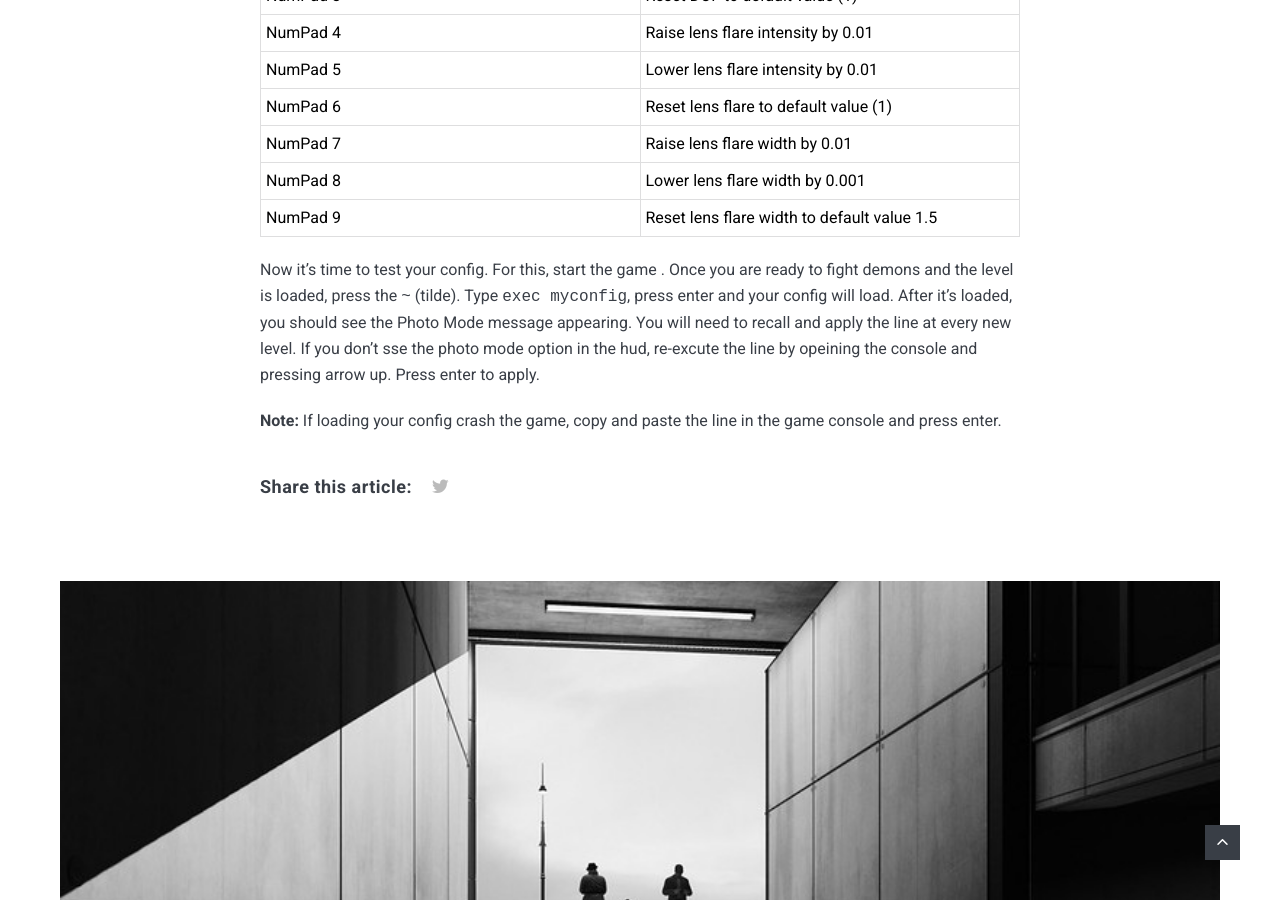
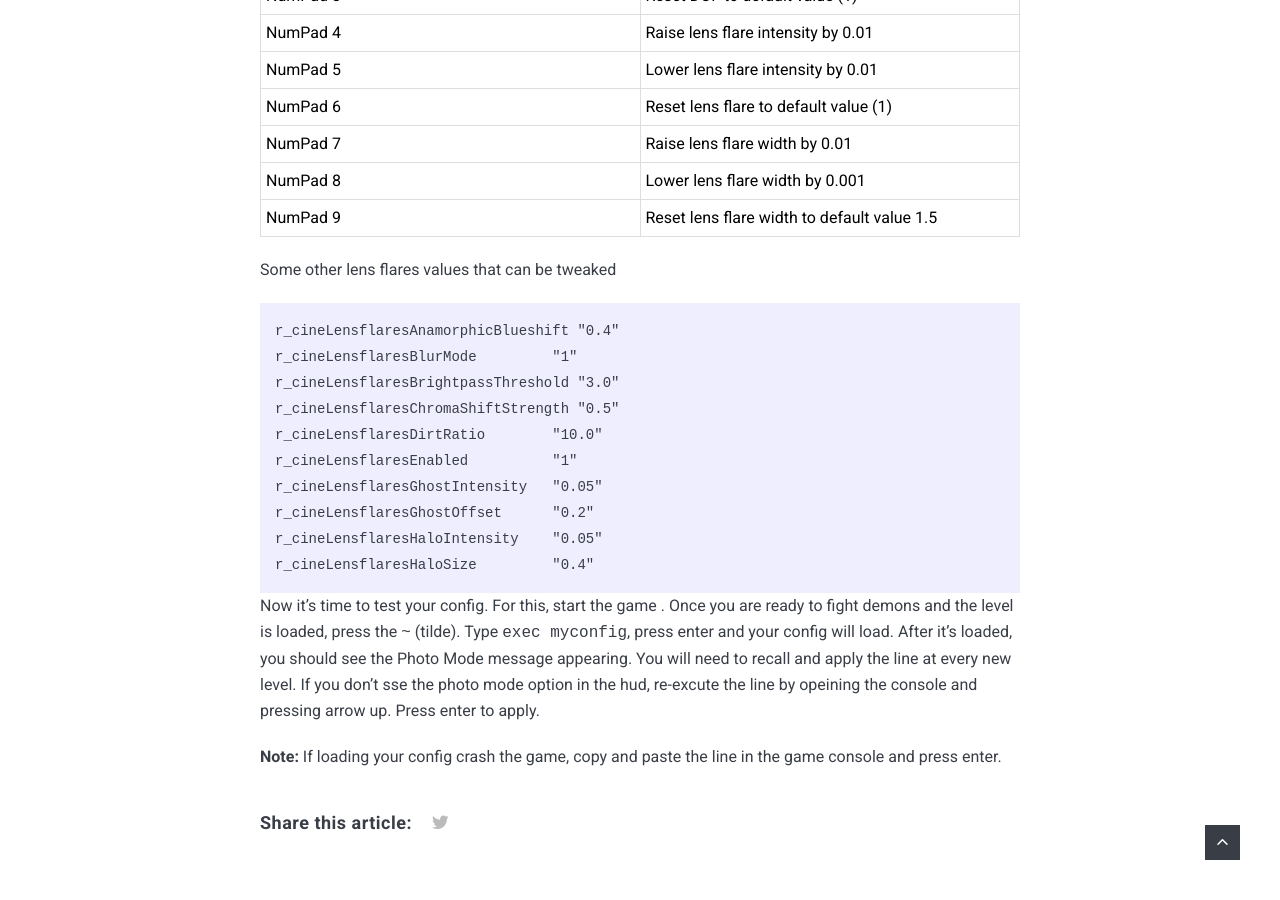
Before and after one commit to AnticOwl/anticowl.github.io, a Jekyll site: the page built from _posts/2024-07-21-Doom-Eternal.md, in a window 1280 px wide and 900 px high, scrolled down 2625 px. Built offline with Jekyll 4.4.1, drawn with Linux system fonts in a browser that asks for light colours; nearby versions of some CDN libraries.

Commit message:
Update 2024-07-21-Doom-Eternal.md

````diff
--- a/_posts/2024-07-21-Doom-Eternal.md
+++ b/_posts/2024-07-21-Doom-Eternal.md
@@ -137,6 +137,20 @@ bind KP_9 r_cineLensflaresAnamorphicWidth 1.5
 </table>
 </div>
 
+Some other lens flares values that can be tweaked
+
+```
+r_cineLensflaresAnamorphicBlueshift "0.4"
+r_cineLensflaresBlurMode         "1"
+r_cineLensflaresBrightpassThreshold "3.0"
+r_cineLensflaresChromaShiftStrength "0.5"
+r_cineLensflaresDirtRatio        "10.0"
+r_cineLensflaresEnabled          "1"
+r_cineLensflaresGhostIntensity   "0.05"
+r_cineLensflaresGhostOffset      "0.2"
+r_cineLensflaresHaloIntensity    "0.05"
+r_cineLensflaresHaloSize         "0.4"
+```
 Now it's time to test your config. For this, start the game . Once you are ready to fight demons and the level is loaded, press the `~` (tilde).
 Type `exec myconfig`, press enter and your config will load. After it's loaded, you should see the Photo Mode message appearing.
 You will need to recall and apply the line at every new level. If you don't sse the photo mode option in the hud, re-excute the line by opeining the console and pressing arrow up.
````
